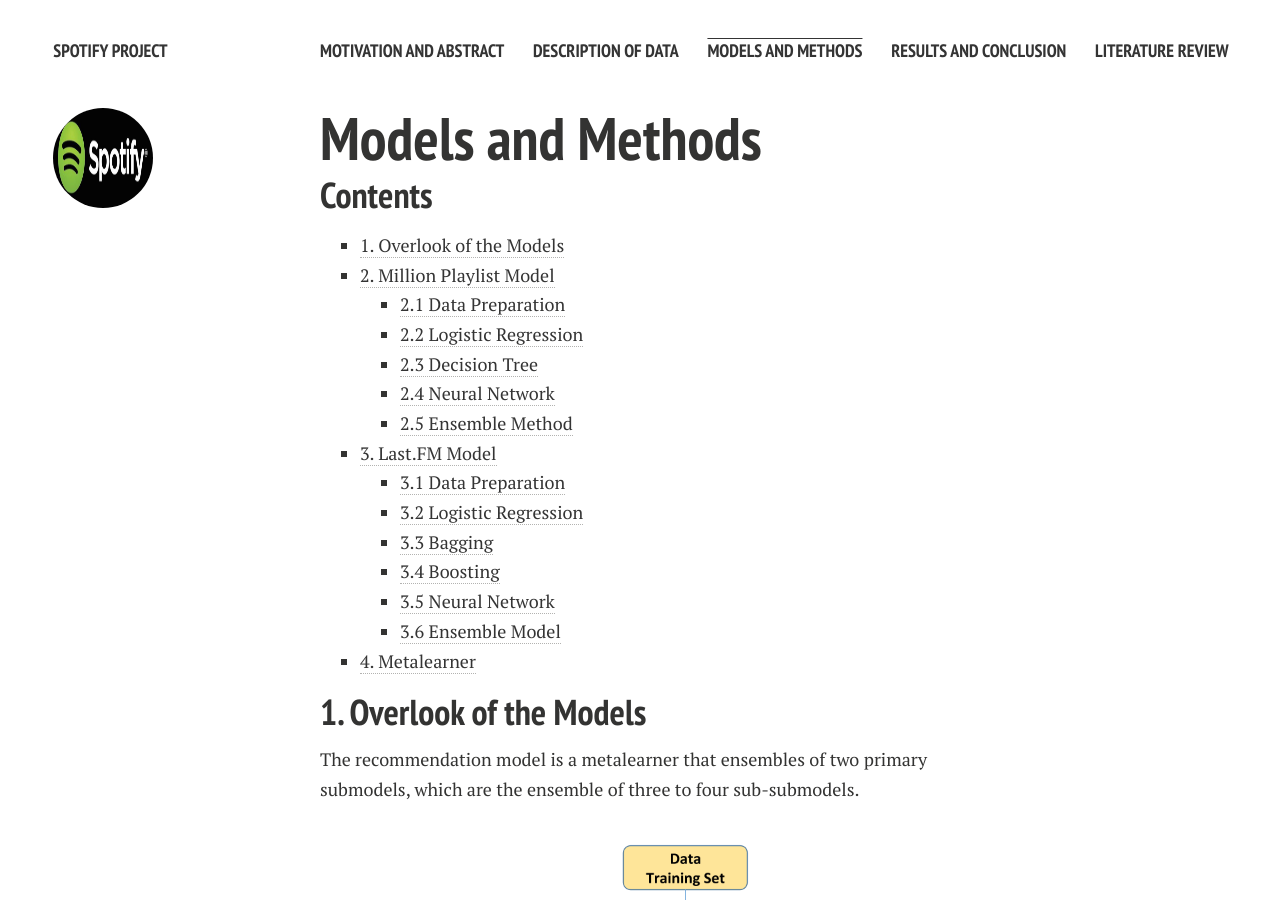
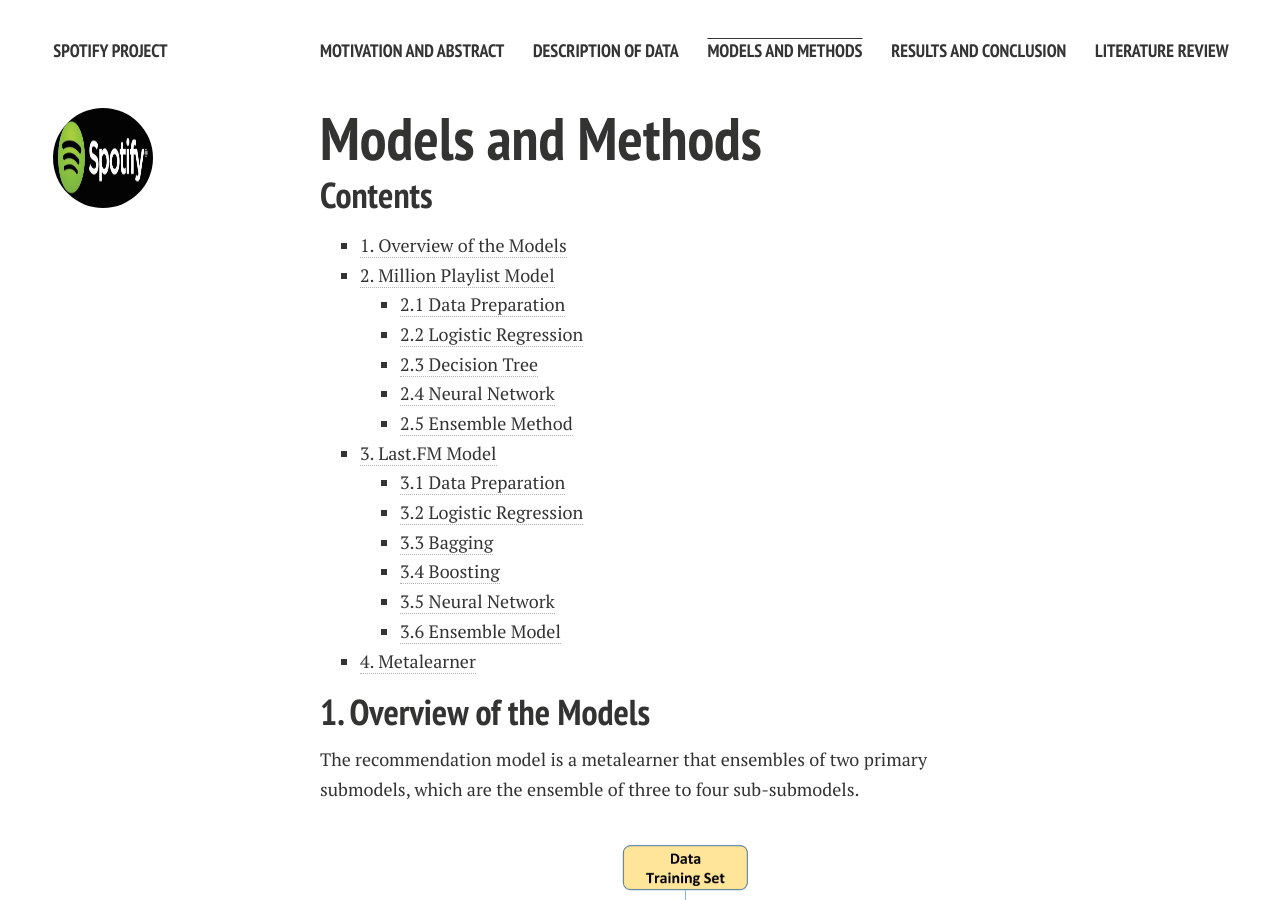
Before and after one commit to lyannaliu/lyannaliu.github.io, a Jekyll site: the page built from modelsandmethods.md, in a window 1280 px wide and 900 px high. Built offline with Jekyll 4.4.1, drawn with Linux system fonts in a browser that asks for light colours; nearby versions of some CDN libraries.

Commit message:
Update modelsandmethods.md

```diff
--- a/modelsandmethods.md
+++ b/modelsandmethods.md
@@ -8,7 +8,7 @@ title: Models and Methods
 
 ## Contents
 
-* [1. Overlook of the Models](#1)
+* [1. Overview of the Models](#1)
 * [2. Million Playlist Model](#2)
     * [2.1 Data Preparation](#2.1)
     * [2.2 Logistic Regression](#2.2)
@@ -24,7 +24,7 @@ title: Models and Methods
     * [3.6 Ensemble Model](#3.6)
 * [4. Metalearner](#4)
 
-<h2 id="1">1. Overlook of the Models</h2>
+<h2 id="1">1. Overview of the Models</h2>
 The recommendation model is a metalearner that ensembles of two primary submodels, which are the ensemble of three to four sub-submodels.
 
 ![Fig](/images/Fig.png)
```
